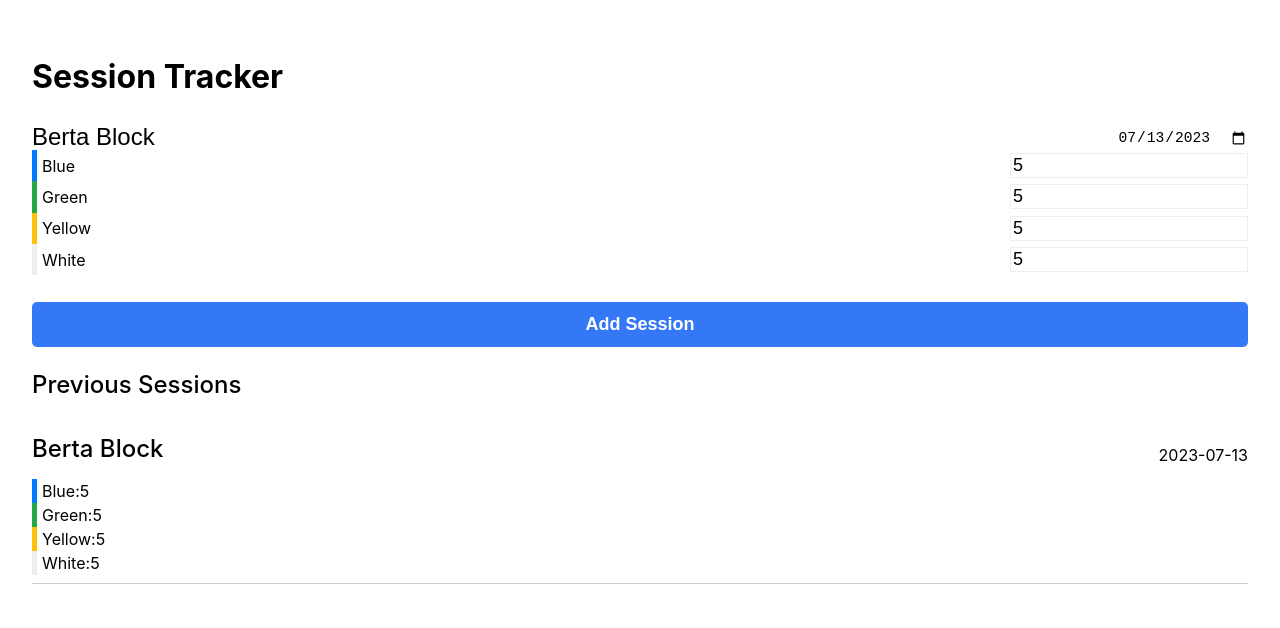
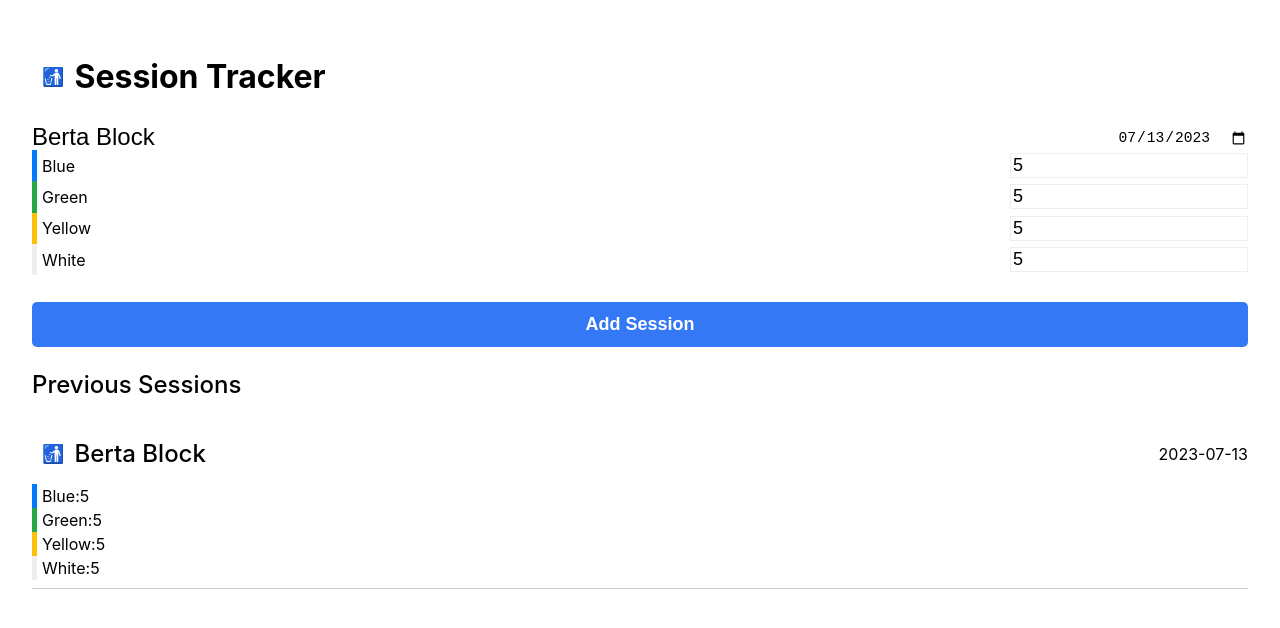
Before and after one commit to leggsimon/climb-tracker, a React (Vite) app: page / in a window 1280 px wide. Both pictures are taken after typing "5", "5", "5", "5" into the empty fields and a click on the button "Add Session". Shown: the top 628 px of the page. Built offline with nearby package versions, Linux system fonts and the light colour scheme.

Commit message:
add buttons to delete entries

```diff
--- a/src/App.jsx
+++ b/src/App.jsx
@@ -30,11 +30,34 @@ export function App() {
 		setSessions([session, ...sessions]);
 	};
 
+	const clearAllSessions = () => {
+		if (window.confirm('Are you sure you want to delete all sessions?')) {
+			setSessions([]);
+		}
+	};
+
+	const deleteSession = (id) => {
+		if (window.confirm('Are you sure you want to delete this session?')) {
+			setSessions(sessions.filter((session) => session.id !== id));
+		}
+	};
+
 	return (
 		<main className={styles.main}>
-			<h1>Session Tracker</h1>
+			<div className={styles.header}>
+				<button
+					className={styles.button}
+					onClick={(e) => {
+						e.preventDefault();
+						clearAllSessions();
+					}}
+				>
+					🚮
+				</button>
+				<h1>Session Tracker</h1>
+			</div>
 			<AddSessionForm onAddSession={addSession} />
-			<SessionsList sessions={sessions} />
+			<SessionsList sessions={sessions} deleteSessionHandler={deleteSession} />
 		</main>
 	);
 }
--- a/src/App.module.css
+++ b/src/App.module.css
@@ -1,3 +1,19 @@
 .main {
 	padding: 2em;
 }
+
+.header {
+	display: flex;
+	align-items: center;
+}
+
+.button {
+	font-size: 1.125em;
+	height: 2.5em;
+	padding: 10px;
+	background-color: transparent;
+	font-weight: 600;
+	color: white;
+	border: none;
+	border-radius: 5px;
+}
--- a/src/components/AddSessionForm/AddSessionForm.module.css
+++ b/src/components/AddSessionForm/AddSessionForm.module.css
@@ -100,7 +100,7 @@
 	height: 2.5em;
 	padding-block: 5px;
 	background-color: #3478f6;
-font-weight: 600;
+	font-weight: 600;
 	color: white;
 	border: none;
 	border-radius: 5px;
--- a/src/components/SessionEntry/SessionEntry.jsx
+++ b/src/components/SessionEntry/SessionEntry.jsx
@@ -1,10 +1,19 @@
 import * as styles from './SessionEntry.module.css';
 
-export const SessionEntry = ({ session }) => {
+export const SessionEntry = ({ session, deleteSessionHandler }) => {
+	const handleDelete = (event) => {
+		event.preventDefault();
+		deleteSessionHandler(session.id);
+	};
 	return (
 		<div className={styles.container}>
 			<div className={styles.header}>
-				<h3 className={styles.heading}>{session.location}</h3>
+				<div className={styles.headingContainer}>
+					<button className={styles.deleteButton} onClick={handleDelete}>
+						🚮
+					</button>
+					<h3 className={styles.heading}>{session.location}</h3>
+				</div>
 				<span className={styles.date}>
 					<time>{session.date}</time>
 				</span>
--- a/src/components/SessionEntry/SessionEntry.module.css
+++ b/src/components/SessionEntry/SessionEntry.module.css
@@ -4,13 +4,29 @@
 	display: flex;
 	justify-content: space-between;
 	align-items: center;
+	margin-bottom: 0.5em;
+}
+
+.headingContainer {
+	display: flex;
+	align-items: center;
+}
+
+.deleteButton {
+	font-size: 1.125em;
+	height: 2.5em;
+	padding: 10px;
+	background-color: transparent;
+	font-weight: 600;
+	color: white;
+	border: none;
+	border-radius: 5px;
 }
 
 .heading {
 	font-size: 1.5rem;
 	font-weight: 500;
-	margin-top: 0;
-	margin-bottom: 0.5em;
+	margin: 0;
 }
 
 .date {}
--- a/src/components/SessionsList/SessionsList.jsx
+++ b/src/components/SessionsList/SessionsList.jsx
@@ -1,14 +1,17 @@
 import { SessionEntry } from '../SessionEntry/SessionEntry';
 import * as styles from './SessionsList.module.css';
 
-export const SessionsList = ({ sessions }) => {
+export const SessionsList = ({ sessions, deleteSessionHandler }) => {
 	return (
 		<>
 			<h2 className={styles.heading}>Previous Sessions</h2>
 			<ul className={styles.list}>
 				{sessions.map((session) => (
 					<li key={session.id} className={styles.listItem}>
-						<SessionEntry session={session} />
+						<SessionEntry
+							session={session}
+							deleteSessionHandler={deleteSessionHandler}
+						/>
 					</li>
 				))}
 			</ul>
```
